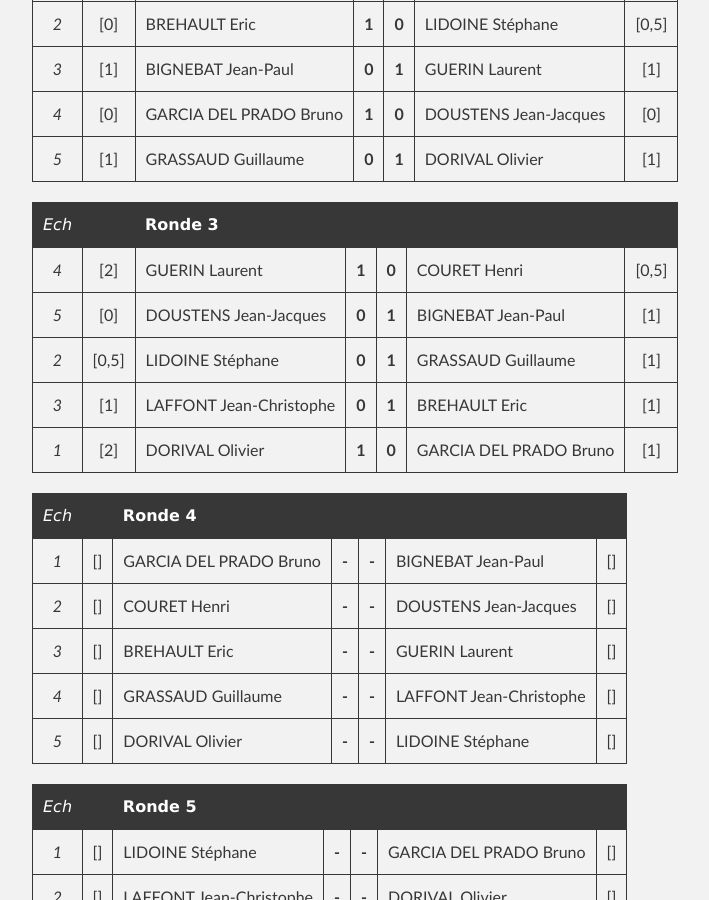
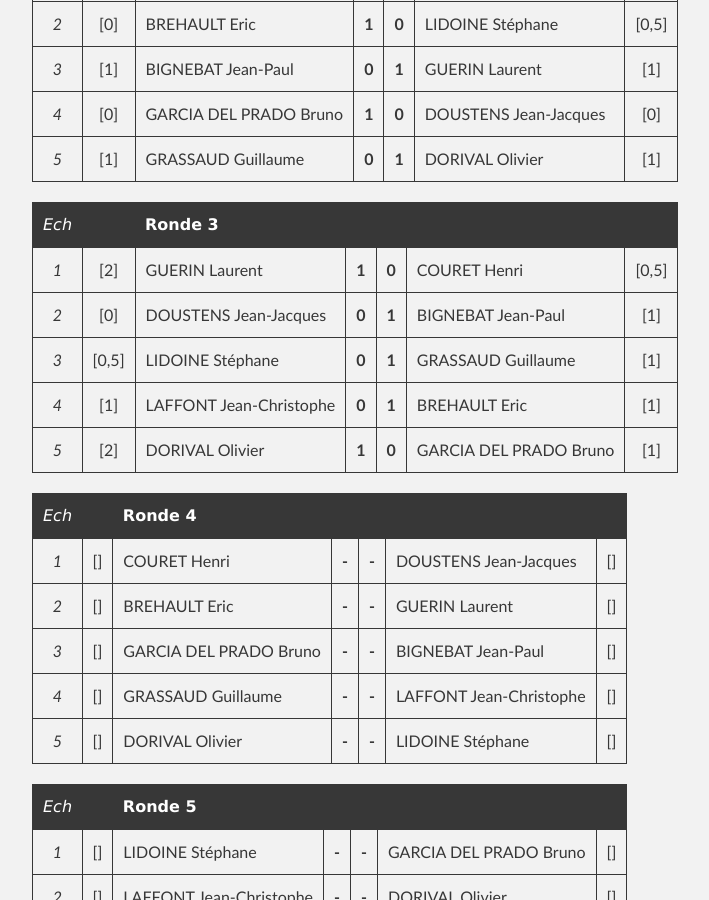
Before and after one commit to echiquier-villeneuve-tolosane/echiquier-villeneuve-tolosane.github.io, a Jekyll site: the page built from tournoiinterne.md, in a window 1280 px wide and 900 px high, scrolled down 824 px. Shown: the whole window, without its empty margins (208-917 px from the left). Built offline with Jekyll 4.4.1, drawn with Linux system fonts in a browser that asks for light colours; nearby versions of some CDN libraries.

```diff
--- a/tournoiinterne.md
+++ b/tournoiinterne.md
@@ -31,17 +31,17 @@ Le "tournoi interne" 2014 de l'EVT est organisé en Open toutes rondes avec pas
 
 |*Ech*|     | **Ronde 3**        |     |     |                           |     |
 |:-:|:---:| -------------------- |:---:|:---:| ------------------------- |:---:|
-|*4*| [2] | GUERIN Laurent           |**1**|**0**| COURET Henri          |[0,5]|
-|*5*| [0] | DOUSTENS Jean-Jacques    |**0**|**1**| BIGNEBAT Jean-Paul    | [1] |
-|*2*| [0,5] | LIDOINE Stéphane    |**0**|**1**| GRASSAUD Guillaume       | [1] |
-|*3*| [1] | LAFFONT Jean-Christophe  |**0**|**1**| BREHAULT Eric         | [1] |
-|*1*| [2] | DORIVAL Olivier      |**1**|**0**| GARCIA DEL PRADO Bruno    | [1] |
+|*1*| [2] | GUERIN Laurent           |**1**|**0**| COURET Henri          |[0,5]|
+|*2*| [0] | DOUSTENS Jean-Jacques    |**0**|**1**| BIGNEBAT Jean-Paul    | [1] |
+|*3*| [0,5] | LIDOINE Stéphane    |**0**|**1**| GRASSAUD Guillaume       | [1] |
+|*4*| [1] | LAFFONT Jean-Christophe  |**0**|**1**| BREHAULT Eric         | [1] |
+|*5*| [2] | DORIVAL Olivier      |**1**|**0**| GARCIA DEL PRADO Bruno    | [1] |
 
 |*Ech*|   | **Ronde 4**          |     |     |                           |     |
 |:-:|:---:| -------------------- |:---:|:---:| ------------------------- |:---:|
-|*1*| [] | GARCIA DEL PRADO Bruno |**-**|**-**| BIGNEBAT Jean-Paul      | [] |
-|*2*|[]| COURET Henri           |**-**|**-**| DOUSTENS Jean-Jacques   | [] |
-|*3*| [] | BREHAULT Eric          |**-**|**-**| GUERIN Laurent          | [] |
+|*1*|[]| COURET Henri           |**-**|**-**| DOUSTENS Jean-Jacques   | [] |
+|*2*| [] | BREHAULT Eric          |**-**|**-**| GUERIN Laurent          | [] |
+|*3*| [] | GARCIA DEL PRADO Bruno |**-**|**-**| BIGNEBAT Jean-Paul      | [] |
 |*4*| [] | GRASSAUD Guillaume     |**-**|**-**| LAFFONT Jean-Christophe | [] |
 |*5*| [] | DORIVAL Olivier        |**-**|**-**| LIDOINE Stéphane        |[]|
 
```
